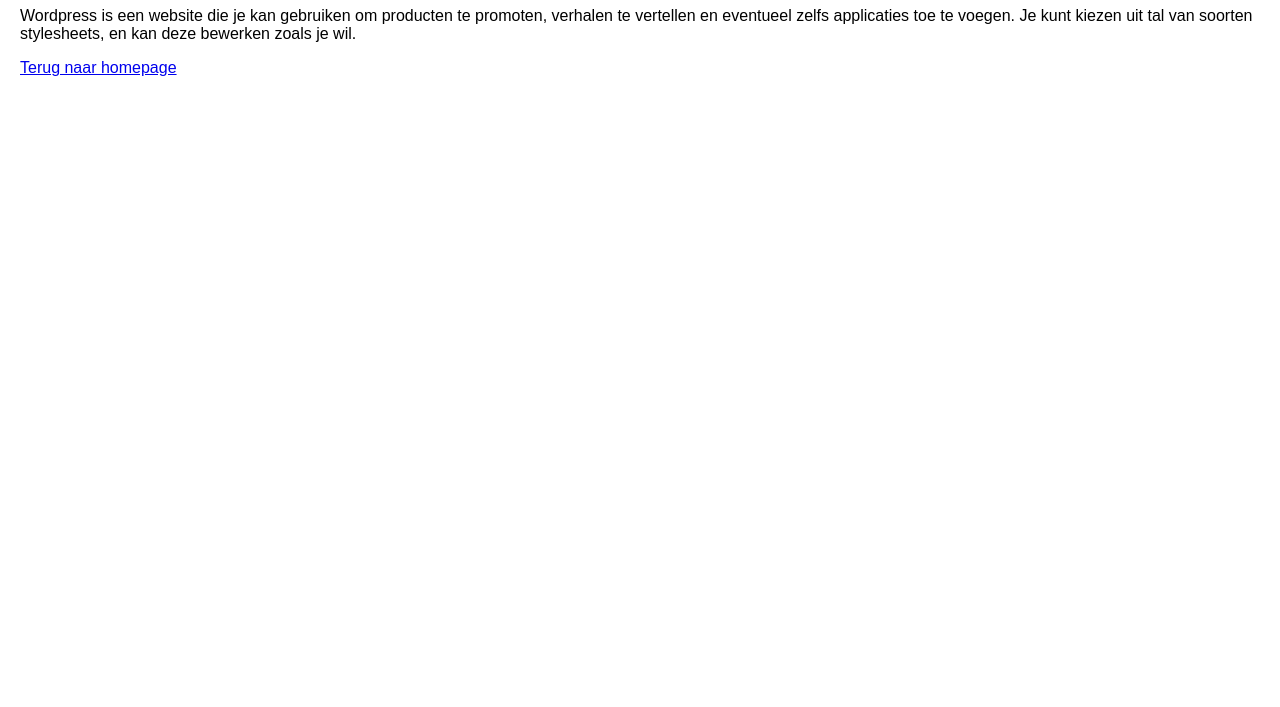
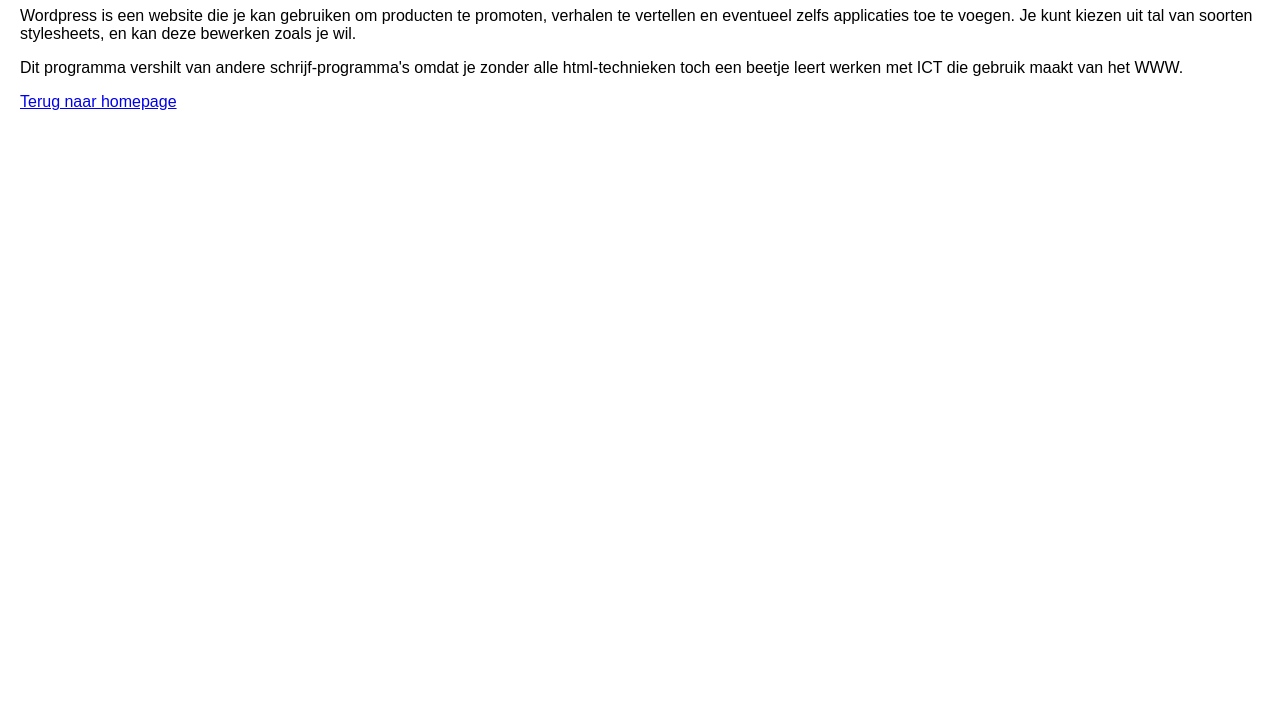
Before and after one commit to JefGust/JefGust.github.io, a plain HTML site: page Wat?.html in a window 1280 px wide. Shown: the part 93-800 px from the top of the page. Drawn offline with Linux system fonts and the light colour scheme.

Commit message:
Update and rename pagina 1.html to Wat?.html

```diff
--- a/pagina 1.html
+++ b/Wat?.html
@@ -18,6 +18,8 @@
 <p>Wordpress is een website die je kan gebruiken om producten te promoten, verhalen te vertellen en eventueel zelfs applicaties toe te voegen.
 Je kunt kiezen uit tal van soorten stylesheets, en kan deze bewerken zoals je wil.</p>
 
+<p> Dit programma vershilt van andere schrijf-programma's omdat je zonder alle html-technieken toch een beetje leert werken met ICT die gebruik maakt van het WWW.</p>
+
 <a href="index.html">Terug naar homepage</a>
 
 </body>
```
